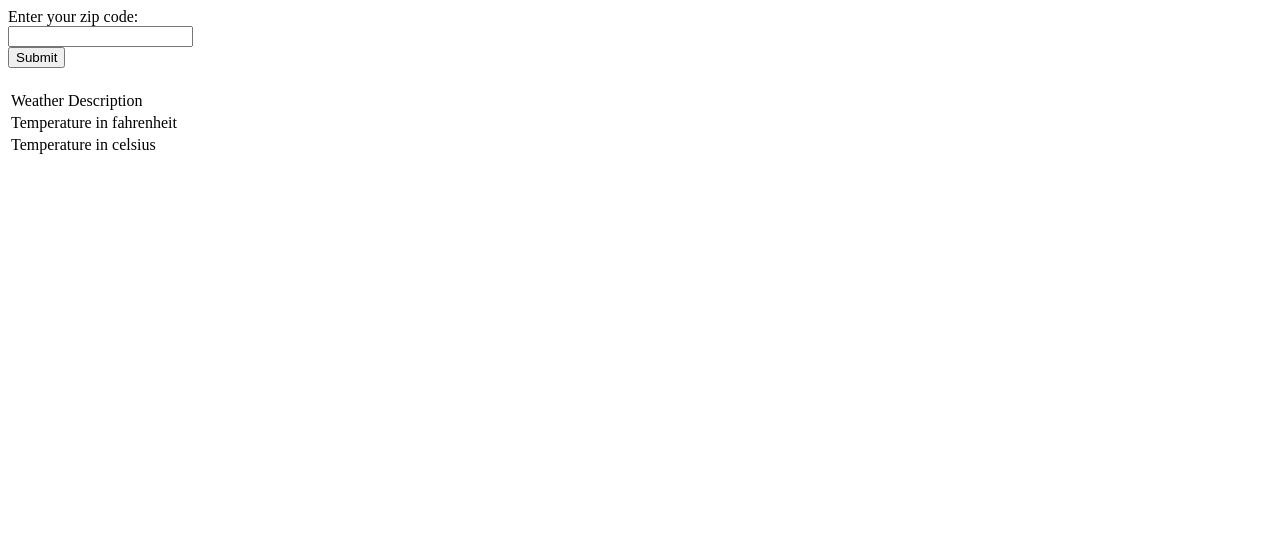
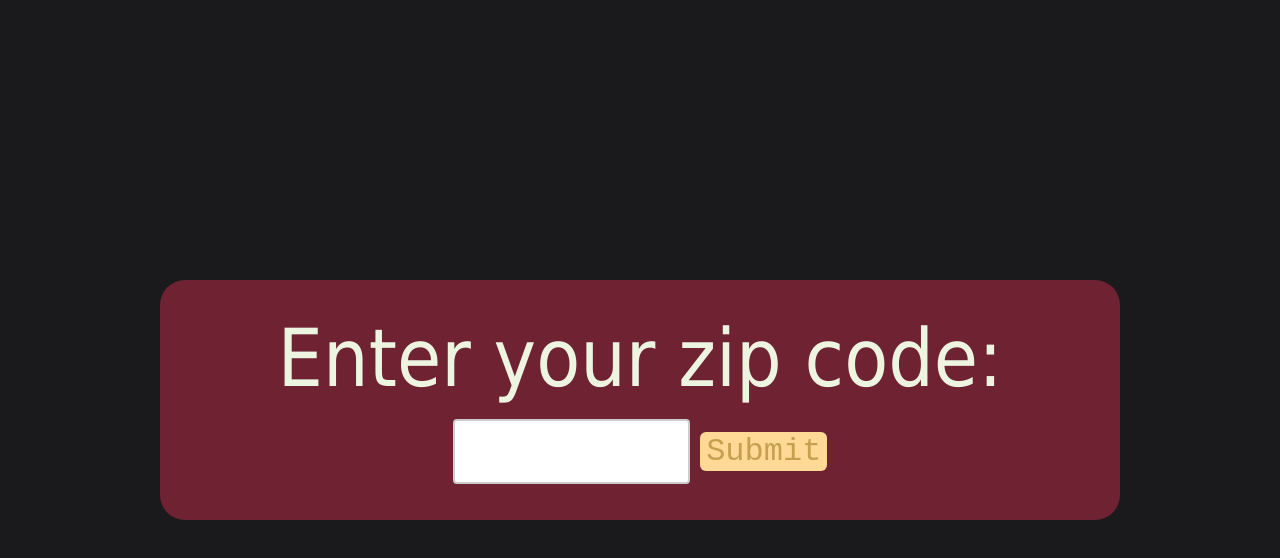
Before and after one commit to MicrowavedBunny/ReactWeatherApp.github.io, a plain HTML site: page index.html in a window 1280 px wide. Drawn offline with Linux system fonts and the light colour scheme.

Commit message:
Updated UI

```diff
--- a/index.html
+++ b/index.html
@@ -10,12 +10,16 @@
     <title>MicrowavedBunny's weather app</title>
 </head>
 <body>
-    <form>
+
+<div id="firstBox">
+    <form id="zForm">
         <label for="zCode">Enter your zip code:</label><br>
         <input type="number" id="zCode" name="zCode"><br>
-        <input type="button" onclick="buttonClicked()" value="Submit">
+        <input type="button" id="subButton" onclick="buttonClicked()" value="Submit">
     </form>
+</div>
 
+<div id="gatheredInfo" style="display: none">
     <h1 id="location"></h1>
     <h2 id="locationData1"></h2>
     <h3 id="locationData2"></h3>
@@ -36,5 +40,7 @@
         </tr>
     </table>
 
+</div>
+
 </body>
 </html>
--- a/index.js
+++ b/index.js
@@ -1,7 +1,15 @@
+
+//TODO: 'add check if us and if valid zip code' 'limit amount of digits inputted' 'add enter functionality'
+//implementation
+
+
 //not sure how to make this work without using these global variables and couldn't use var not sure why
 let zLocation;
 let weatherJson;
 let locDesc = [];
+
+let infoGathered = document.getElementById("gatheredInfo");
+
 function  buttonClicked(){
     zLocation = getLocation();
     //this log is going before the variable is propagated
@@ -13,9 +21,11 @@ function  buttonClicked(){
     setTimeout(function(){
         //console.log(zLocation);
         propagateData();
+        let zForm = document.getElementById("firstBox");
+        let infoGathered = document.getElementById("gatheredInfo");
+        zForm.style.display = 'none';
+        infoGathered.style.display = 'block';
     }, 1000);
-
-
 }
 
 function getLocation(){
--- a/styles.css
+++ b/styles.css
@@ -1,3 +1,5 @@
+/*Css for Input*/
+
 /* Chrome, Safari, Edge, Opera */
 input::-webkit-outer-spin-button,
 input::-webkit-inner-spin-button {
@@ -9,3 +11,119 @@ input::-webkit-inner-spin-button {
 input[type=number] {
     -moz-appearance: textfield;
 }
+h1{
+    alignment: center;
+}
+
+html{
+    background: #1a1a1d;
+}
+
+div#firstBox{
+    display: flex;
+    align-items: center;
+    justify-content: center;
+    height: 30%;
+    width: 75%;
+    background: #6f2232;
+    border-radius: 25px;
+    overflow: hidden;
+
+    text-align: center;
+    position: absolute;
+    top: 50%;
+    left: 50%;
+    margin-right: -50%;
+    transform: translate(-50%, -50%);
+}
+
+div#firstBox *{
+    display: flex;
+    align-items: center;
+    justify-content: center;
+    flex-wrap: wrap;
+    margin: 5px;
+}
+
+div#firstBox label{
+ font-family: Tahoma, monospace;
+    font-size: 5em;
+    color: #edf5e1;
+}
+
+
+div#firstBox input#zCode {
+    margin-top: 1%;
+    margin-bottom: 1%;
+    width: 25%;
+    padding: 12px 20px 12px 20px;
+    font-size:2em;
+
+    box-sizing: border-box;
+    border: 2px solid #ccc;
+    border-radius: 4px;
+    background-color: white;
+}
+
+div#firstBox input#subButton {
+    background-color: #ffd995;
+    -moz-border-radius: 5px;
+    -webkit-border-radius: 5px;
+    border-radius:6px;
+    color: #c4a150;
+    font-family: 'Oswald',monospace;
+    font-size: 2em;
+    text-decoration: none;
+    cursor: pointer;
+    border:none;
+    margin-bottom: 5px;
+}
+
+div#firstBox input#subButton:hover {
+    background-color: #c4a150;
+    color: #ffd995;
+}
+
+/*Css for processed information*/
+
+div#gatheredInfo{
+    display: flex;
+    align-items: center;
+    justify-content: center;
+    height: 30vh;
+    width: 75vh;
+    background: #6f2232;
+    border-radius: 25px;
+    overflow: hidden;
+
+    text-align: center;
+    position: absolute;
+    top: 50%;
+    left: 50%;
+    margin-right: -50%;
+    transform: translate(-50%, -50%);
+}
+
+
+
+div#gatheredInfo h1{
+    color: #edf5e1;
+}
+div#gatheredInfo h2{
+    color: #edf5e1;
+}
+div#gatheredInfo h3{
+    color: #edf5e1;
+}
+div#gatheredInfo h4{
+    color: #edf5e1;
+}
+
+div#gatheredInfo table{
+    margin-left: auto;
+    margin-right: auto;
+}
+
+div#gatheredInfo table td{
+    color: #edf5e1;
+}
```
